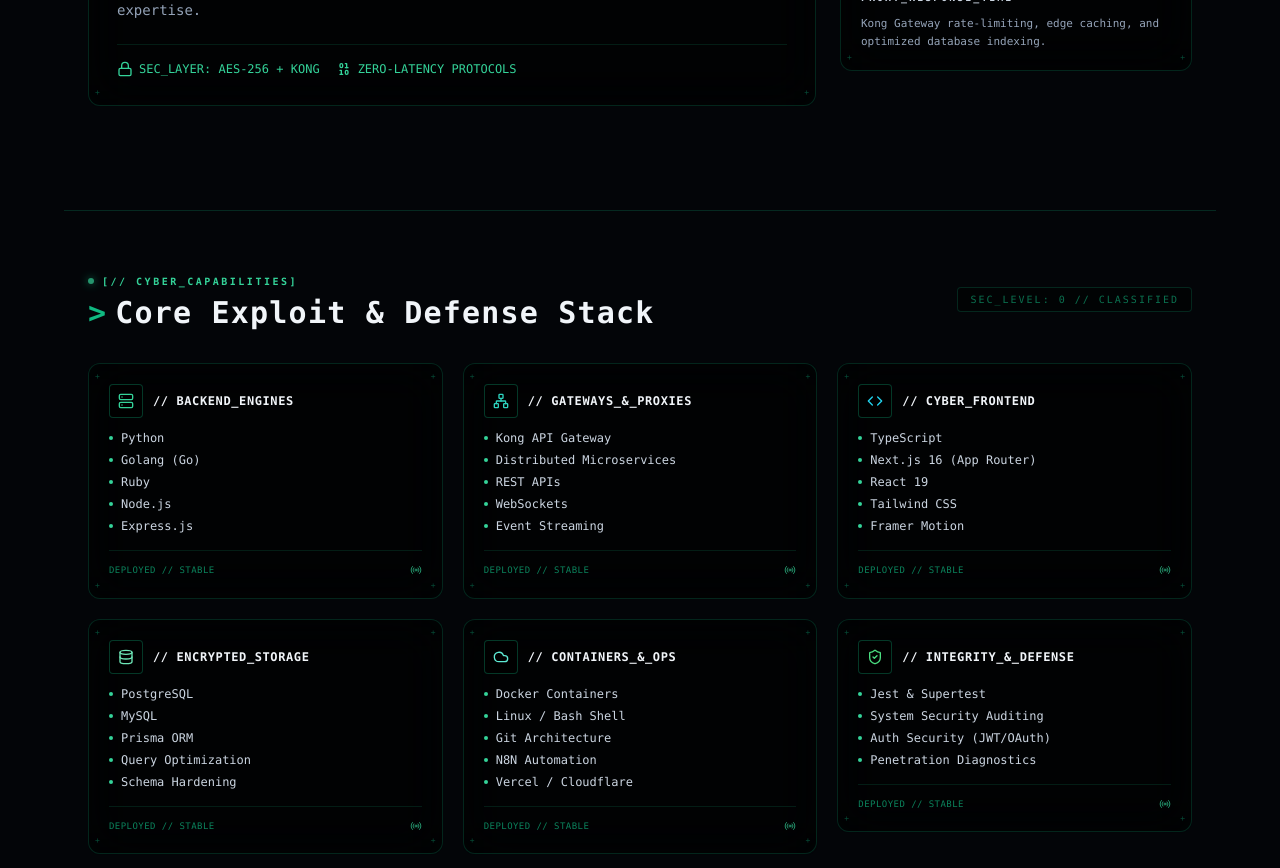
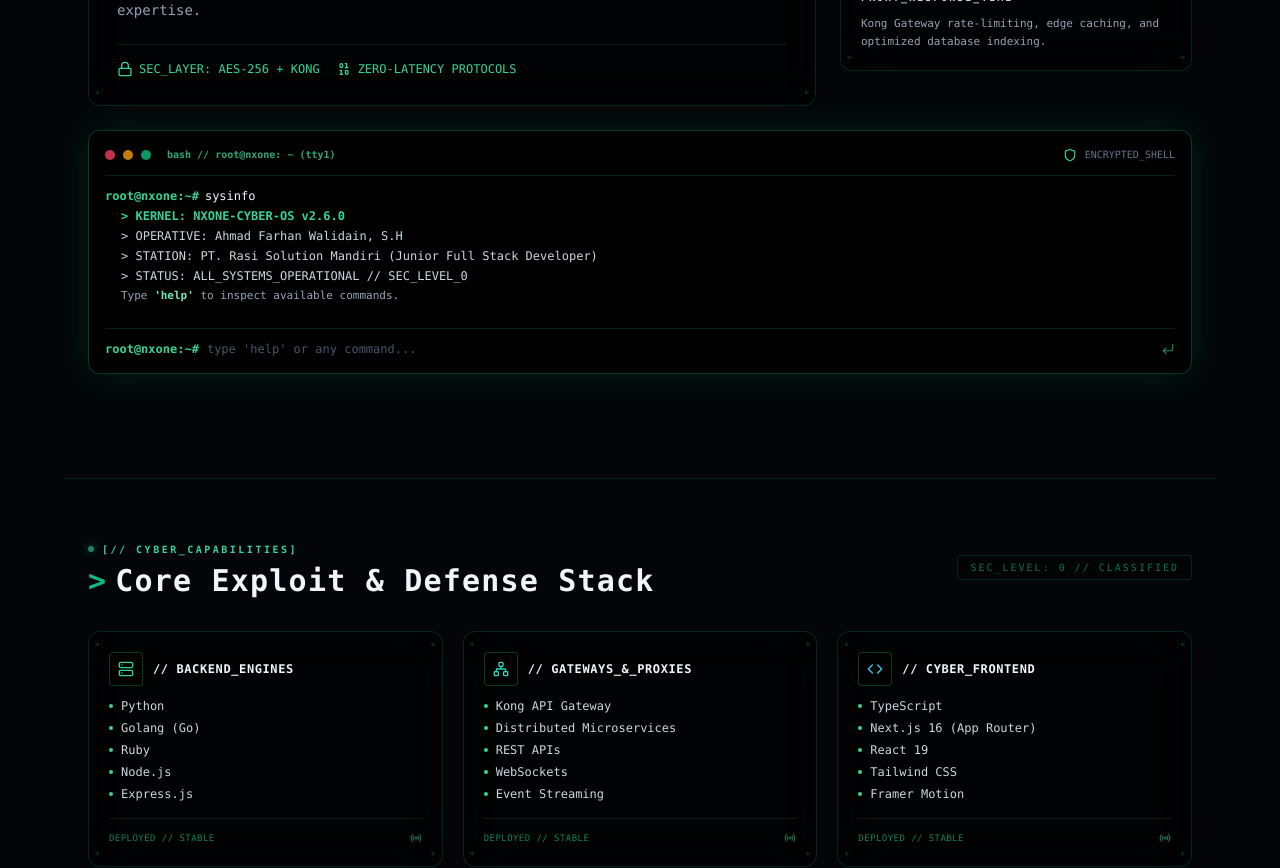
Before and after one commit to farhanopet15/Portfolio, a Next.js app: page / in a window 1280 px wide. Shown: the part 1220-2088 px from the top of the page. Built offline with nearby package versions, Linux system fonts and the light colour scheme.

Commit message:
feat: add interactive cyber terminal shell widget to about dossier

```diff
--- /dev/null
+++ b/app/components/interactive/TerminalWidget.tsx
@@ -0,0 +1,199 @@
+"use client";
+
+import React, { useState, useRef, useEffect } from "react";
+import { Terminal, Shield, Sparkles, CornerDownLeft } from "lucide-react";
+
+interface CommandHistory {
+  command: string;
+  output: React.ReactNode;
+}
+
+export default function TerminalWidget() {
+  const [input, setInput] = useState("");
+  const [history, setHistory] = useState<CommandHistory[]>([
+    {
+      command: "sysinfo",
+      output: (
+        <div className="space-y-1 text-slate-300">
+          <p className="text-emerald-400 font-bold">&gt; KERNEL: NXONE-CYBER-OS v2.6.0</p>
+          <p>&gt; OPERATIVE: Ahmad Farhan Walidain, S.H</p>
+          <p>&gt; STATION: PT. Rasi Solution Mandiri (Junior Full Stack Developer)</p>
+          <p>&gt; STATUS: ALL_SYSTEMS_OPERATIONAL // SEC_LEVEL_0</p>
+          <p className="text-slate-400 text-[11px] mt-1">
+            Type <span className="text-emerald-300 font-bold">&apos;help&apos;</span> to inspect available commands.
+          </p>
+        </div>
+      ),
+    },
+  ]);
+
+  const bottomRef = useRef<HTMLDivElement>(null);
+  const inputRef = useRef<HTMLInputElement>(null);
+
+  useEffect(() => {
+    bottomRef.current?.scrollIntoView({ behavior: "smooth" });
+  }, [history]);
+
+  const handleCommand = (e: React.FormEvent) => {
+    e.preventDefault();
+    const cmd = input.trim().toLowerCase();
+    if (!cmd) return;
+
+    let response: React.ReactNode;
+
+    switch (cmd) {
+      case "help":
+        response = (
+          <div className="space-y-1 text-[11px] text-slate-300">
+            <p className="text-emerald-400 font-bold">&gt; AVAILABLE CYBER PROTOCOLS:</p>
+            <p><span className="text-cyan-300 font-bold">whoami</span> — Display operative background & role</p>
+            <p><span className="text-cyan-300 font-bold">skills</span> — Enumerate exploit & defense stack</p>
+            <p><span className="text-cyan-300 font-bold">missions</span> — List active & resolved operations</p>
+            <p><span className="text-cyan-300 font-bold">projects</span> — Deployed production systems</p>
+            <p><span className="text-cyan-300 font-bold">uplink</span> — Direct contact channels</p>
+            <p><span className="text-cyan-300 font-bold">clear</span> — Purge terminal log history</p>
+          </div>
+        );
+        break;
+
+      case "whoami":
+        response = (
+          <div className="text-[11px] text-slate-300 leading-relaxed">
+            <p className="text-emerald-400 font-bold">&gt; [OPERATIVE IDENTITY]:</p>
+            <p>Ahmad Farhan Walidain, S.H</p>
+            <p>Junior Full Stack Developer at PT. Rasi Solution Mandiri (2026 — Present).</p>
+            <p className="text-slate-400 mt-1">
+              Dual-competency background in full-stack software architecture and legal/regulatory analysis.
+            </p>
+          </div>
+        );
+        break;
+
+      case "skills":
+        response = (
+          <div className="text-[11px] text-slate-300 space-y-1">
+            <p className="text-emerald-400 font-bold">&gt; [CORE ARCHITECTURE STACK]:</p>
+            <p>• Backend: Python, Golang, Ruby, Node.js, Express.js</p>
+            <p>• Gateway: Kong API Gateway, Microservices, WebSockets, REST</p>
+            <p>• Frontend: Next.js 16, React 19, TypeScript, Tailwind CSS</p>
+            <p>• Database: PostgreSQL, MySQL, Prisma ORM</p>
+            <p>• DevOps: Docker, Linux/Bash, Git Flow, N8N Automation</p>
+          </div>
+        );
+        break;
+
+      case "missions":
+        response = (
+          <div className="text-[11px] text-slate-300 space-y-1">
+            <p className="text-emerald-400 font-bold">&gt; [OPERATION CHRONICLE]:</p>
+            <p className="text-emerald-300">• PT. Rasi Solution Mandiri (2026—Present) — Jr. Full Stack Developer [ACTIVE]</p>
+            <p>• PT. Dumbways Indonesia (2025—2026) — FullStack Developer [RESOLVED]</p>
+            <p>• PT. Artdeco Sejahtera Abadi (2024—2025) — PIC [COMPLETED]</p>
+            <p>• Gov. of West Java Province (2021—2022) — Assistant Legal [COMPLIANCE]</p>
+          </div>
+        );
+        break;
+
+      case "projects":
+        response = (
+          <div className="text-[11px] text-slate-300 space-y-1">
+            <p className="text-emerald-400 font-bold">&gt; [DEPLOYED PLATFORMS]:</p>
+            <p>1. AutoVerse (Real-Time Intel) ➔ https://autoverse-fe.vercel.app/</p>
+            <p>2. Digital Business Card (Encrypted Identity) ➔ https://digital-business-card-fe.vercel.app/</p>
+            <p>3. NetWorkers (Network Workflow) ➔ https://net-workers.netlify.app/</p>
+          </div>
+        );
+        break;
+
+      case "uplink":
+      case "contact":
+        response = (
+          <div className="text-[11px] text-slate-300 space-y-1">
+            <p className="text-emerald-400 font-bold">&gt; [DIRECT UPLINK CHANNELS]:</p>
+            <p>• Email: opet.mxcc@gmail.com</p>
+            <p>• GitHub: github.com/farhanopet15</p>
+            <p>• LinkedIn: linkedin.com/in/ahmadfarhanwalidain</p>
+          </div>
+        );
+        break;
+
+      case "clear":
+        setHistory([]);
+        setInput("");
+        return;
+
+      case "sudo rm -rf /":
+      case "rm -rf /":
+      case "sudo":
+        response = (
+          <p className="text-rose-400 font-bold">
+            [ACCESS_DENIED]: Root safeguards active. Nice attempt, operative.
+          </p>
+        );
+        break;
+
+      default:
+        response = (
+          <p className="text-rose-400">
+            command not found: &apos;{cmd}&apos;. Type &apos;help&apos; for available protocols.
+          </p>
+        );
+    }
+
+    setHistory((prev) => [...prev, { command: input, output: response }]);
+    setInput("");
+  };
+
+  return (
+    <div
+      onClick={() => inputRef.current?.focus()}
+      className="relative overflow-hidden rounded-xl border border-emerald-500/30 bg-black/90 p-4 font-mono shadow-[0_0_40px_rgba(16,185,129,0.15)] text-xs cursor-text"
+    >
+      {/* Terminal Title Bar */}
+      <div className="flex items-center justify-between pb-3 mb-3 border-b border-emerald-500/20">
+        <div className="flex items-center gap-2">
+          <span className="h-2.5 w-2.5 rounded-full bg-rose-500/80 inline-block" />
+          <span className="h-2.5 w-2.5 rounded-full bg-amber-500/80 inline-block" />
+          <span className="h-2.5 w-2.5 rounded-full bg-emerald-500/80 inline-block" />
+          <span className="ml-2 text-[10px] text-emerald-400/80 font-bold">
+            bash // root@nxone: ~ (tty1)
+          </span>
+        </div>
+        <div className="flex items-center gap-2 text-[10px] text-slate-500">
+          <Shield className="w-3.5 h-3.5 text-emerald-400" />
+          <span>ENCRYPTED_SHELL</span>
+        </div>
+      </div>
+
+      {/* Terminal Output Stream */}
+      <div className="space-y-3 max-h-[260px] overflow-y-auto pr-1">
+        {history.map((item, index) => (
+          <div key={index} className="space-y-1">
+            <div className="flex items-center gap-1.5 text-emerald-400 font-bold">
+              <span>root@nxone:~#</span>
+              <span className="text-slate-100 font-normal">{item.command}</span>
+            </div>
+            <div className="pl-4">{item.output}</div>
+          </div>
+        ))}
+        <div ref={bottomRef} />
+      </div>
+
+      {/* Interactive Command Input Line */}
+      <form onSubmit={handleCommand} className="mt-3 pt-3 border-t border-emerald-500/20 flex items-center gap-2">
+        <span className="text-emerald-400 font-bold">root@nxone:~#</span>
+        <input
+          ref={inputRef}
+          type="text"
+          value={input}
+          onChange={(e) => setInput(e.target.value)}
+          placeholder="type 'help' or any command..."
+          className="w-full bg-transparent text-emerald-300 outline-none text-xs font-mono placeholder:text-slate-600"
+        />
+        <button type="submit" aria-label="Submit command" className="text-emerald-400/60 hover:text-emerald-400">
+          <CornerDownLeft className="w-3.5 h-3.5" />
+        </button>
+      </form>
+    </div>
+  );
+}
--- a/app/page.tsx
+++ b/app/page.tsx
@@ -9,6 +9,7 @@ import MatrixBackground from "./components/interactive/MatrixBackground";
 import SpotlightGlow from "./components/interactive/SpotlightGlow";
 import CustomCursor from "./components/interactive/CustomCursor";
 import TiltCard from "./components/interactive/TiltCard";
+import TerminalWidget from "./components/interactive/TerminalWidget";
 import {
   Code,
   Server,
@@ -137,6 +138,11 @@ export default function Home() {
             </TiltCard>
           </div>
         </div>
+
+        {/* Interactive Shell Console */}
+        <div className="mt-6">
+          <TerminalWidget />
+        </div>
       </Section>
 
       {/* Capabilities Section */}
```
